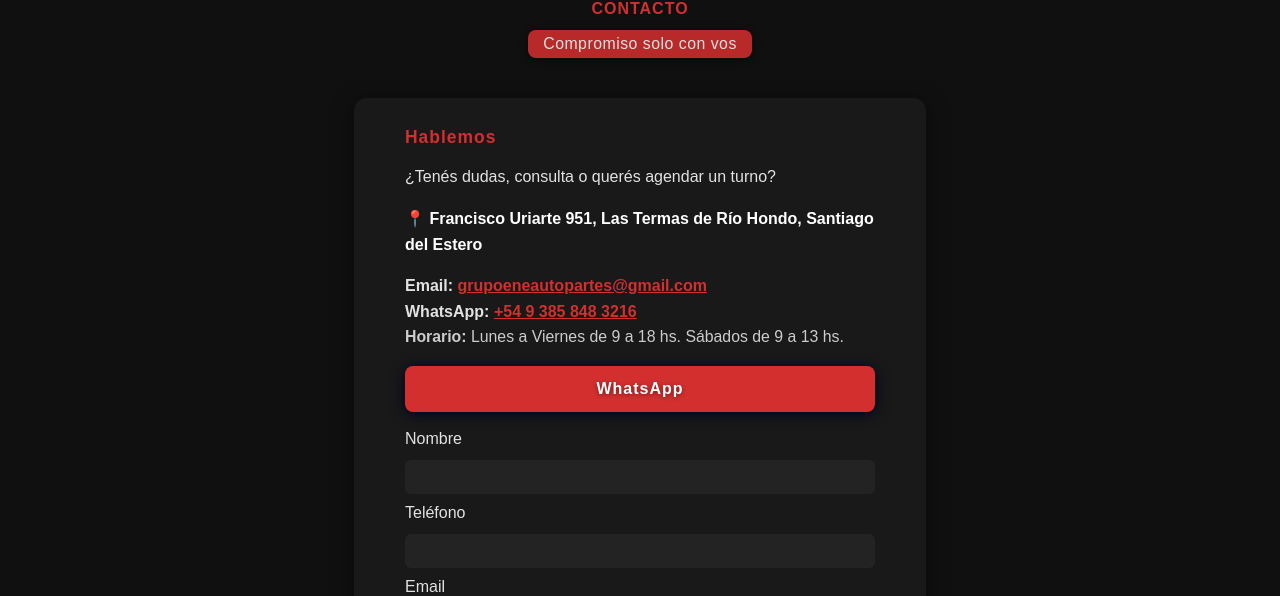
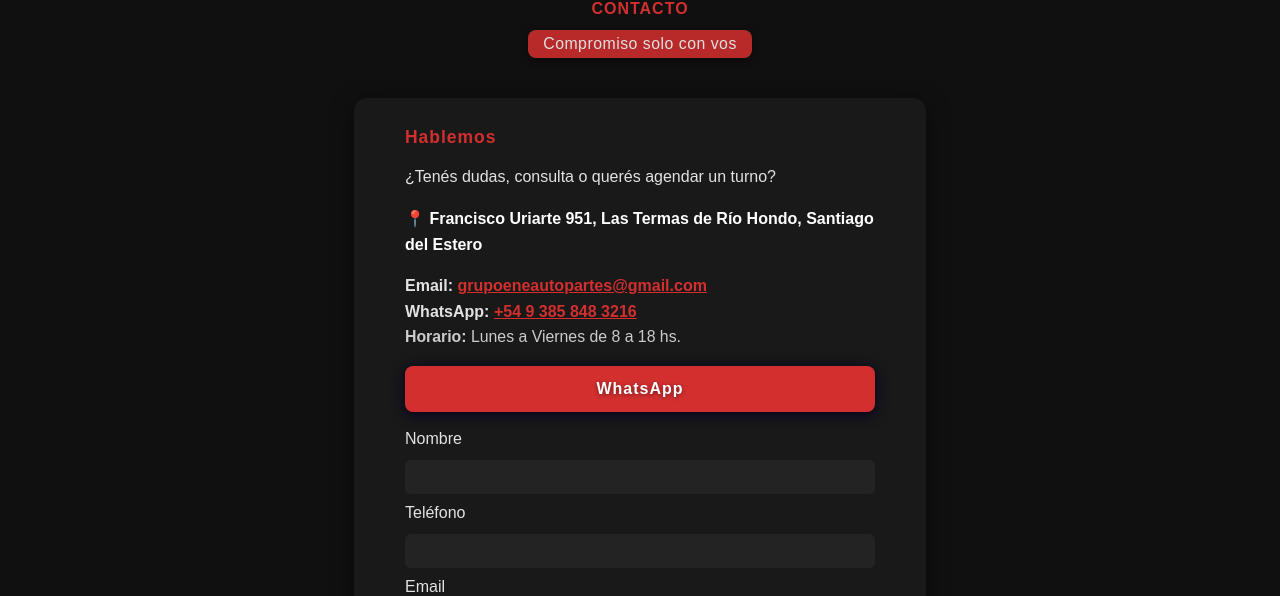
Before and after one commit to gammaautomatizaciones-rc/WEB-GRUPOENE, a plain HTML site: page contacto.html in a window 1280 px wide. Shown: the part 204-800 px from the top of the page. Drawn offline with Linux system fonts and the light colour scheme.

Commit message:
Update contacto.html

```diff
--- a/contacto.html
+++ b/contacto.html
@@ -187,7 +187,7 @@
     <p>
       <b>Email:</b> <a href="mailto:grupoeneautopartes@gmail.com">grupoeneautopartes@gmail.com</a><br>
       <b>WhatsApp:</b> <a href="https://wa.me/5493858483216" target="_blank">+54 9 385 848 3216</a><br>
-      <span class="dato-horario"><b>Horario:</b> Lunes a Viernes de 9 a 18 hs. Sábados de 9 a 13 hs.</span>
+      <span class="dato-horario"><b>Horario:</b> Lunes a Viernes de 8 a 18 hs.</span>
     </p>
     <a href="https://wa.me/5493858483216" target="_blank" class="contacto-wsp-btn">WhatsApp</a>
   </div>
```
